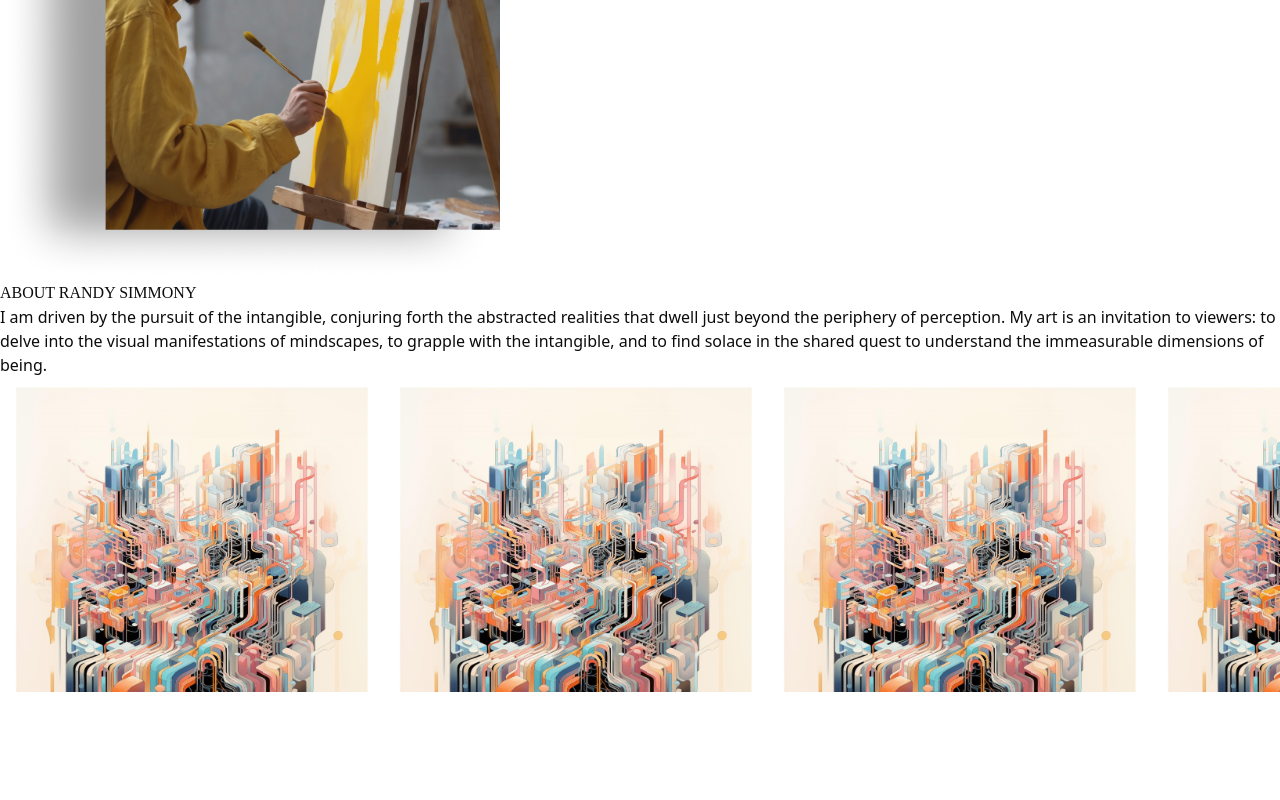
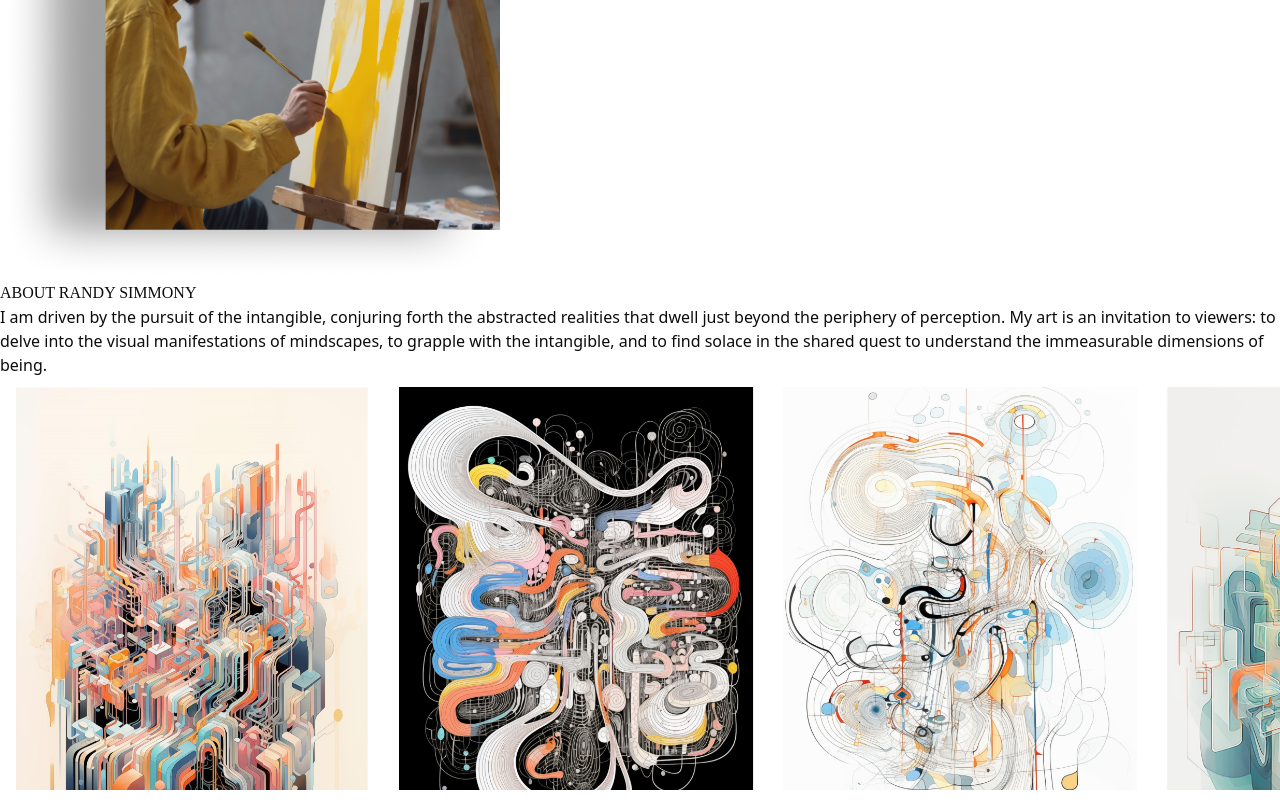
Before and after one commit to edmondgaks/portfolio-project, a React (Vite) app: page / in a window 1280 px wide. Shown: the part 695-1495 px from the top of the page. Before the commit the page ends 1397 px from the top, so only its background shows below. Built offline with nearby package versions, Linux system fonts and the light colour scheme.

Commit message:
refactoring images for more cleanups

```diff
--- a/src/App.tsx
+++ b/src/App.tsx
@@ -1,7 +1,8 @@
 import { Dribbble, Facebook, Instagram, Moon, Sun, Twitter } from 'lucide-react';
 import './App.css';
 import { useRef, useState } from 'react';
-import { motion } from "framer-motion"
+import { motion } from "framer-motion";
+import images from './components/Images';
 function App() {
   const [isDarkMode, setIsDarkMode] = useState<boolean>(true);
 
@@ -67,21 +68,13 @@ function App() {
         <p className="font-sans text-center w-[70%] text-sm text-[#C7C5C2] font-light">I am driven by the pursuit of the intangible, conjuring forth the	abstracted realities that dwell just beyond the periphery of perception. My art is 	an invitation to viewers: to delve into the visual manifestations of mindscapes, to 	grapple with the intangible, and to find solace in the shared quest to understand the immeasurable dimensions of being.</p>
         <motion.div ref={carousel} className="carousel">
           <motion.div drag="x" dragConstraints={{ right: 0 }} className="inner-carousel">
-            <motion.div className="item">
-              <img src={"/az.png"} alt="" />
-            </motion.div>
-            <motion.div className="item">
-              <img src={"/az.png"} alt="" />
-            </motion.div>
-            <motion.div className="item">
-              <img src={"/az.png"} alt="" />
-            </motion.div>
-            <motion.div className="item">
-              <img src={"/az.png"} alt="" />
-            </motion.div>
-            <motion.div className="item">
-              <img src={"/az.png"} alt="" />
-            </motion.div>
+            {images.map((image) => {
+              return (
+                <motion.div className="item">
+                  <img src={image} alt="" />
+                </motion.div>
+              )
+            })}
           </motion.div>
         </motion.div>
       </div>
--- a/src/components/Images.tsx
+++ b/src/components/Images.tsx
@@ -1,9 +1,10 @@
-import img1 from "../public/az.png";
-import img2 from "../public/fd.png";
-import img3 from "../public/gg.png";
-import img4 from "../public/ff.png";
+import img1 from "../../public/az.png";
+import img2 from "../../public/fd.png";
+import img3 from "../../public/gg.png";
+import img4 from "../../public/ff.png";
+import img5 from "../../public/we.png";
 
 
-const images = [img1, img2, img3, img4];
+const images = [img1, img2, img3, img4, img5];
 
 export default images;
```
